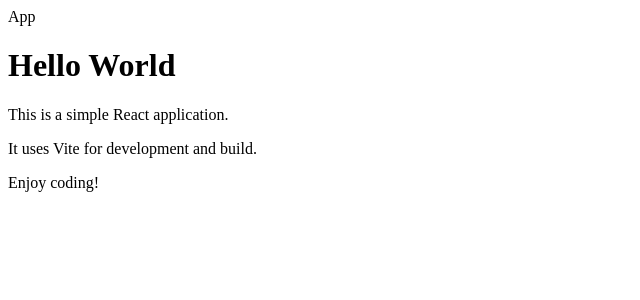
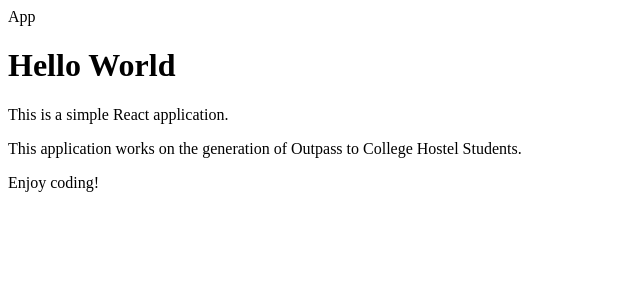
Before and after one commit to Ebenezer-03/Outpass_01, a React (Vite) app: page / in a window 1280 px wide. Shown: the top 300 px of the page, without its empty margins (0-640 px from the left). Built offline with nearby package versions, Linux system fonts and the light colour scheme.

Commit message:
First Commit

```diff
--- a/src/App.jsx
+++ b/src/App.jsx
@@ -5,7 +5,7 @@ const App = () => {
     <div>App
       <h1>Hello World</h1>
       <p>This is a simple React application.</p>
-      <p>It uses Vite for development and build.</p>
+      <p>This application works on the generation of Outpass to College Hostel Students.</p>
       <p>Enjoy coding!</p>
     </div>
   )
```
